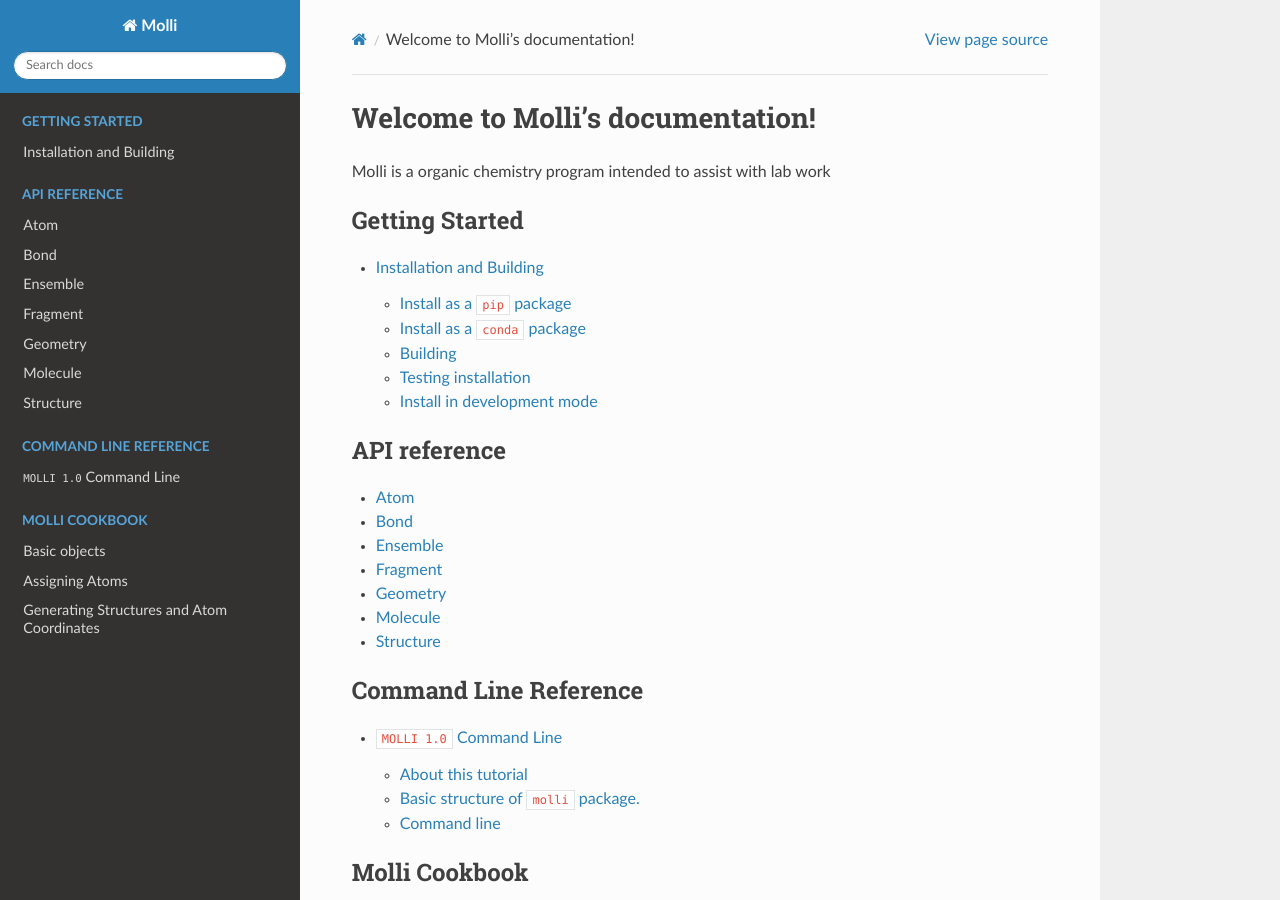
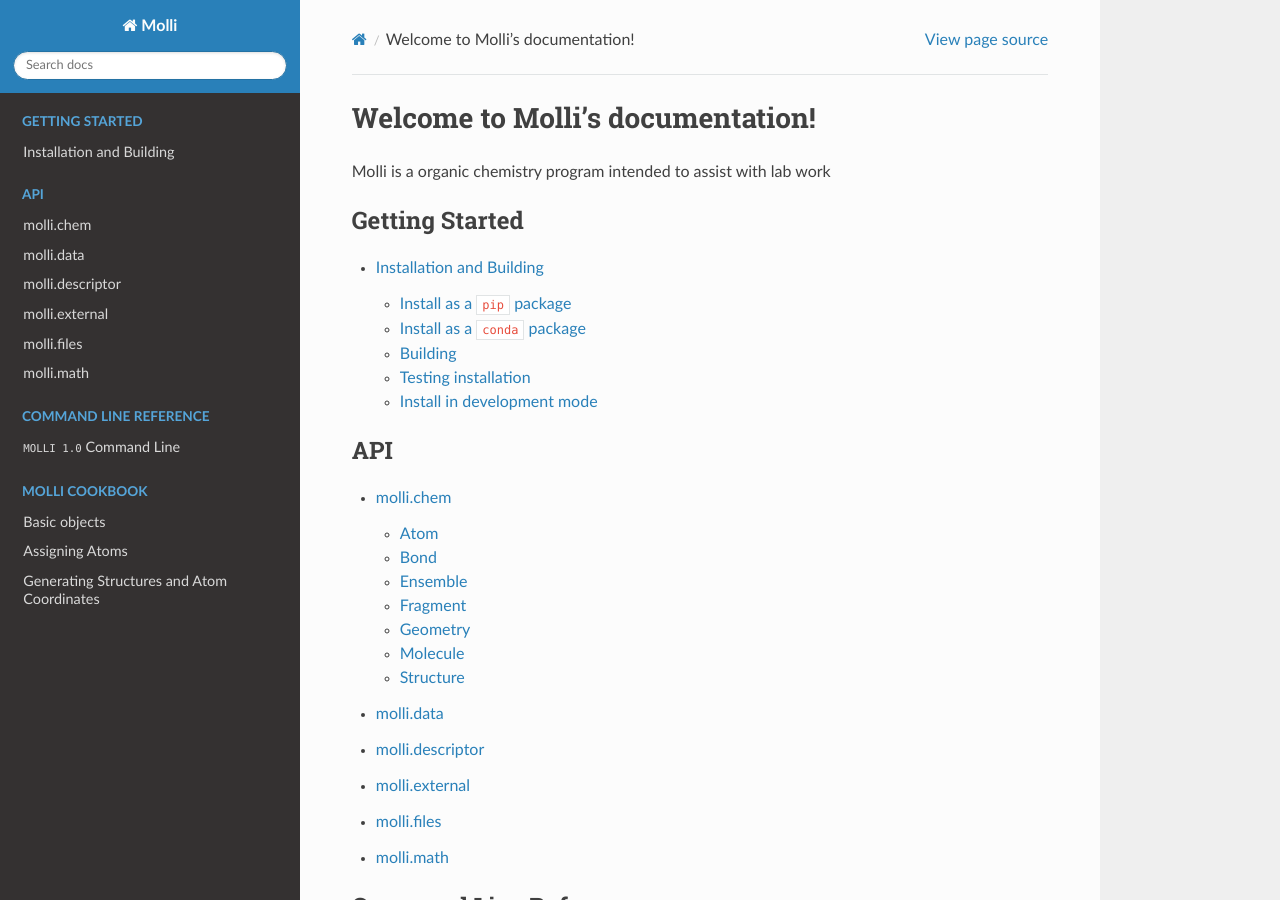
Before and after one commit to SEDenmarkLab/molli, a Sphinx documentation site: the page built from source/index.rst, in a window 1280 px wide and 900 px high. Built offline with Sphinx 7.4.7 and the Read the Docs theme 2.0.0, drawn with Linux system fonts in a browser that asks for light colours; pages that are not in the unit, such as notebooks, are missing from menus.

```diff
--- a/source/index.rst
+++ b/source/index.rst
@@ -18,15 +18,15 @@ Welcome to Molli's documentation!
 
 .. toctree::
    :maxdepth: 2
-   :caption: API reference
+   :caption: API
 
-   API/atom
-   API/bond
-   API/ensemble
-   API/fragment
-   API/geometry
-   API/molecule
-   API/structure
+   API/molli.chem/index
+   API/molli.data/index
+   API/molli.descriptor/index
+   API/molli.external/index
+   API/molli.files/index
+   API/molli.math/index
+
 
 .. toctree::
    :maxdepth: 2
```
Also changed, not shown: source/API/molli.chem/index.rst (added, +17 -0 lines), source/API/molli.data/index.rst (added, +17 -0 lines), source/API/molli.descriptor/index.rst (added, +17 -0 lines), source/API/molli.external/index.rst (added, +17 -0 lines), source/API/molli.files/index.rst (added, +17 -0 lines), source/API/molli.math/index.rst (added, +17 -0 lines), source/API/molli.chem/atom.rst (renamed from source/API/atom.rst), source/API/molli.chem/bond.rst (renamed from source/API/bond.rst), source/API/molli.chem/ensemble.rst (renamed from source/API/ensemble.rst), source/API/molli.chem/fragment.rst (renamed from source/API/fragment.rst), source/API/molli.chem/geometry.rst (renamed from source/API/geometry.rst), source/API/molli.chem/molecule.rst (renamed from source/API/molecule.rst), source/API/molli.chem/structure.rst (renamed from source/API/structure.rst).
